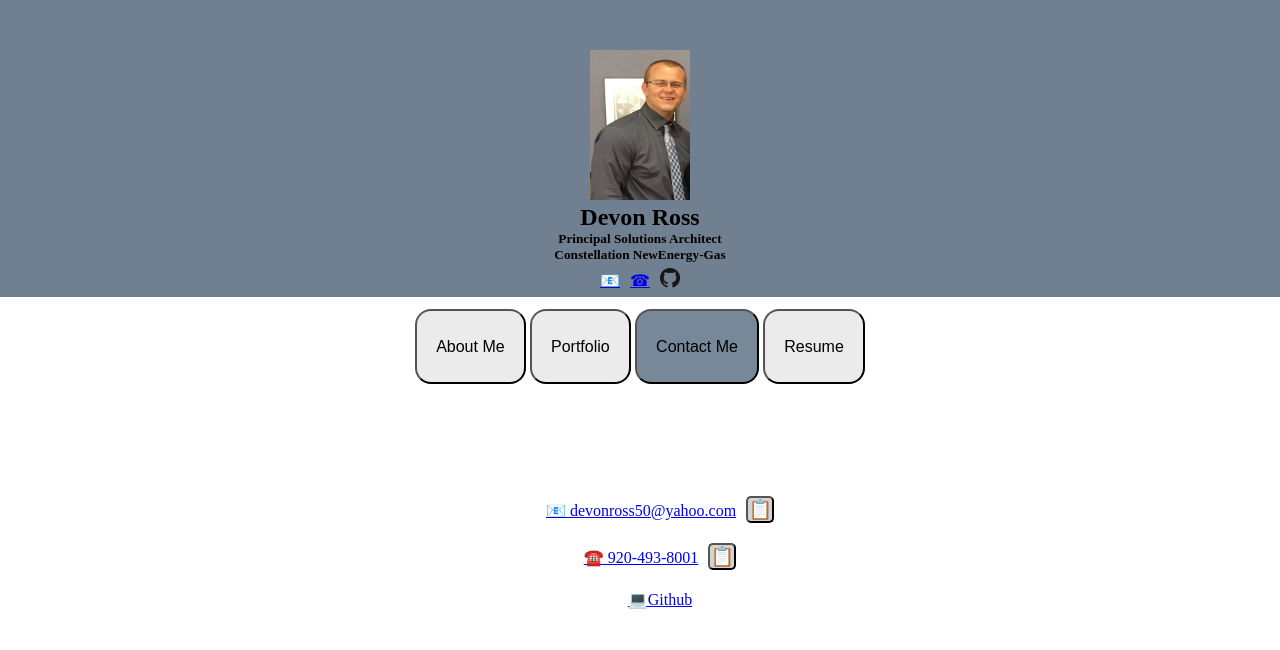
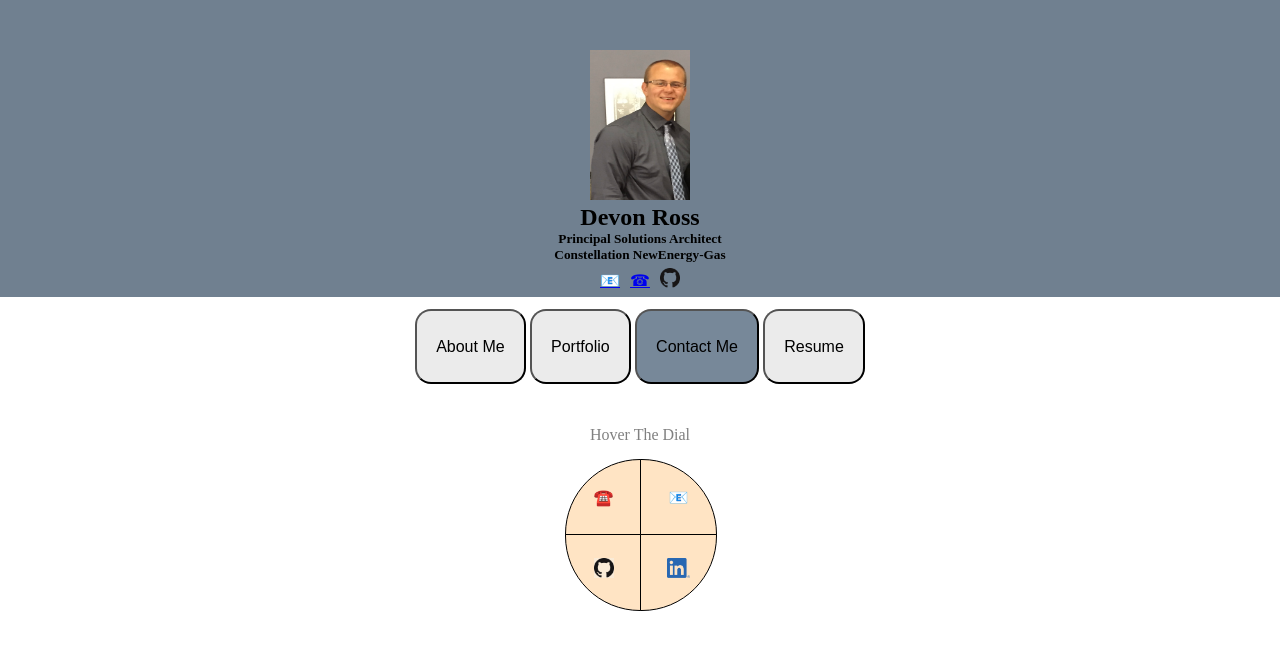
Before and after one commit to dr-50/dr-50.github.io, a website: page index.html in a window 1280 px wide. Both pictures are taken after a click on the button "Contact Me". Drawn offline with nearby package versions, Linux system fonts and the light colour scheme.

Commit message:
modified contact me to dial

```diff
--- a/assets/js/script.js
+++ b/assets/js/script.js
@@ -77,3 +77,43 @@ function copyContact(element){
   var copyTextLen = copyText.length
   navigator.clipboard.writeText(copyText.substring(2,copyTextLen))
 }
+
+
+// contact me dial functions
+const dial = document.getElementById('dialContainer')
+
+// dial.addEventListener(
+//   "mouseenter",
+//   (element) => {
+//     console.log(element.target.querySelector('quarter'))
+//     // highlight the mouseenter target
+//     document.getElementById('dialValue').innerHTML = 'Changed'
+//   }
+// );
+
+function dialSelectorPhone(){
+    document.getElementById('dialValue').innerHTML = '920-493-8001'
+}
+
+function dialSelectorEmail(){
+    document.getElementById('dialValue').innerHTML = 'DevonRoss50@yahoo.com'
+}
+
+function dialSelectorGit(){
+    var dialValue = document.getElementById('dialValue')
+    dialValue.innerHTML='';
+    var a = document.createElement('a')
+    a.setAttribute('href', 'https://github.com/dr-50/')
+    a.innerHTML = 'https://github.com/dr-50/'
+    dialValue.appendChild(a);
+}
+
+function dialSelectorLinkedIn(){
+    var dialValue = document.getElementById('dialValue')
+    dialValue.innerHTML='';
+    var a = document.createElement('a')
+    a.setAttribute('href', 'https://www.linkedin.com/in/devon-ross-2ab446202/')
+    a.innerHTML = 'https://www.linkedin.com/in/devon-ross-2ab446202/'
+    dialValue.appendChild(a);
+    // document.getElementById('dialValue').innerHTML = 'https://www.linkedin.com/in/devon-ross-2ab446202/'
+}
--- a/index.html
+++ b/index.html
@@ -240,17 +240,13 @@
             <!-- </div> -->
             </div>
             <div class="details-card contact">
-              <ul class="contact-me-link-container">
-                <li>
-                <a class="contact-me-link" href="mailto:devonross50@yahoo.com">📧 devonross50@yahoo.com</a><div class="tooltip"><button onclick="copyContact(this)"><span class="tooltiptext">copy to clipboard</span>📋</button></div>
-              </li>
-              <li>
-                <a class="contact-me-link" href="tel:+920-493-8001">☎️ 920-493-8001</a><div class="tooltip"><button onclick="copyContact(this)"><span class="tooltiptext">copy to clipboard</span>📋</button></div>
-              </li>
-              <li>
-                <a class="contact-me-link" href="https://github.com/dr-50">💻Github</a><div class="tooltip">
-              </li>
-              </ul>
+              <div class="dialValue" id="dialValue"><span>Hover The Dial</span></div>
+              <div class="container" id="dialContainer">
+                  <div class="quarter top" onmouseover="dialSelectorPhone()">☎️</div>
+                  <div class="quarter right" onmouseover="dialSelectorEmail()">📧</div>
+                  <div class="quarter bottom" onmouseover="dialSelectorGit()"><img src="./assets/images/GitHub-Mark-32px.png"/></div>
+                  <div class="quarter left" onmouseover="dialSelectorLinkedIn()"><img src="./assets/images/LI-In-Bug.png" alt=""></div>
+              </div>
             </div>
             <div class="details-card resume">
               <a href="./assets/Resume.pdf" class="resume-download">Download Resume</a>
--- a/style.css
+++ b/style.css
@@ -169,6 +169,10 @@ section{
     display: flex;
     justify-content: center;
 }
+.contact{
+    flex-direction: column;
+    align-items: center;
+}
 
 /* .details-card.{
     display: flex;
@@ -263,6 +267,87 @@ section{
   .tooltip:hover .tooltiptext {
     visibility: visible;
   }
+
+
+.dialValue{
+    margin-bottom: 15px;
+}
+.dialValue span{
+    color: gray;
+}
+.dialValue a{
+    text-decoration: none;
+    color: black;
+}
+.container{
+    position: relative;
+    width: 150px;
+    height: 150px;
+    border-radius: 50%;
+    /* border: 1px solid black; */
+    /* line-height: 60px; */
+    text-align: center;
+    margin-bottom: 5px;
+}
+.quarter{
+    position: absolute;
+    width: 75px;
+    height: 75px;
+    background-color: bisque;
+    transition: transform .5s;
+    opacity: .5s;
+    border: 1px solid black;
+    /* text-align: center; */
+}
+
+.top{
+    left: 0;
+    top: 0;
+    border-top-left-radius: 75px;
+    line-height: 75px;
+}
+.top:hover{
+    z-index: 2;
+    box-shadow: 0px 0px 20px black
+}
+.right{
+    left: 75px;
+    top: 0;
+    border-top-right-radius: 75px;
+    line-height: 75px;
+    /* rotate: 90deg; */
+}
+.right:hover{
+    z-index: 2;
+    box-shadow: 0 0 20px black;
+}
+.bottom{
+    left: 0;
+    top: 75px;
+    border-bottom-left-radius: 75px;
+    line-height: 75px;
+}
+.bottom:hover{
+    z-index: 2;
+    box-shadow: 0px 0px 20px black;
+}
+.bottom img{
+    height: 20px;
+    background-color: antiquewhite;
+}
+.left{
+    left: 75px;
+    top: 75px;
+    border-bottom-right-radius: 75px;
+    line-height: 75px;
+}
+.left img{
+    height: 20px;
+}
+.left:hover{
+    z-index: 2;
+    box-shadow: 0px 0px 20px black;
+}
 
 /* end of contact me styling */
 
```
Also changed, not shown: assets/images/LI-In-Bug.png (added).
